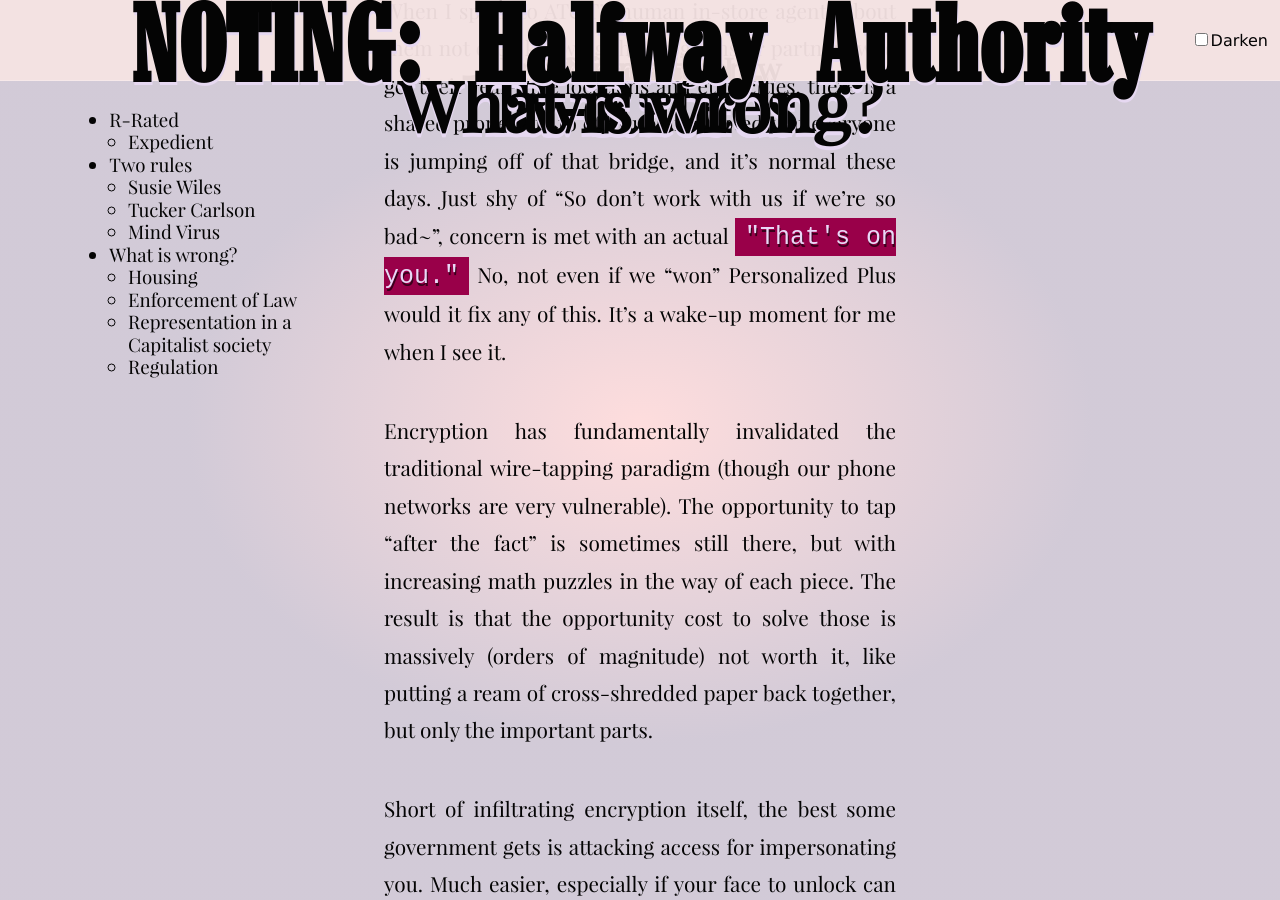
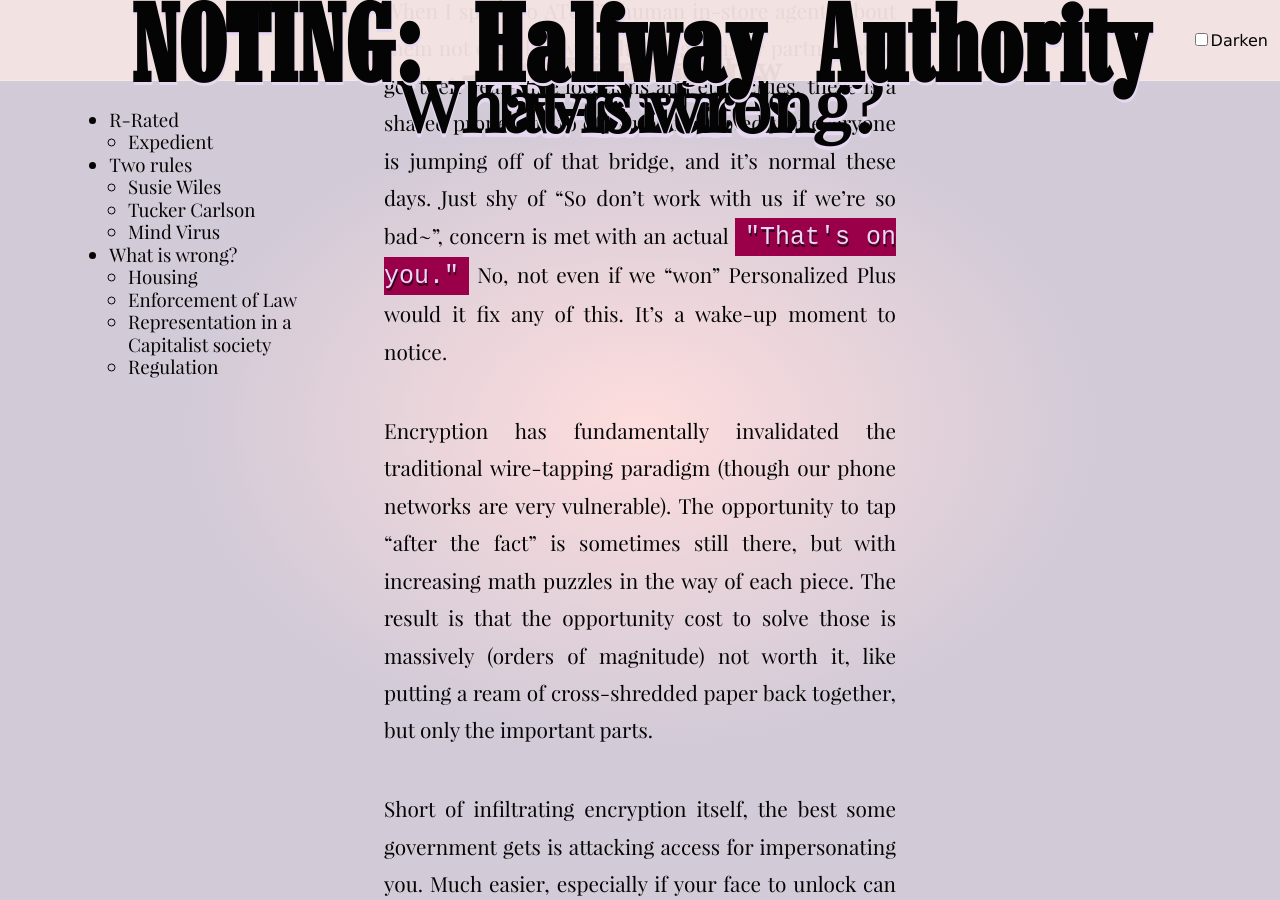
Before and after one commit to tiliv/antibody, a Jekyll site: the page built from docs/journal/autumn-Ryan-Halfway-Authority/index.md, in a window 1280 px wide and 900 px high, scrolled down 34225 px. Built offline with Jekyll 4.4.1, drawn with Linux system fonts in a browser that asks for light colours.

Commit message:
Edit without pronoun

```diff
--- a/docs/journal/autumn-Ryan-Halfway-Authority/index.md
+++ b/docs/journal/autumn-Ryan-Halfway-Authority/index.md
@@ -245,7 +245,7 @@ Cyber warfare takes place on a field you can't see, for reasons you can't know i
 
 Let's see some 90s-flavored Stranger Danger about who out there has your address and what they do with that. You could make multiple seasons of Mythbusters-focused content bent on showing what in fact they do. You could even watch the reruns just because they're on. They'd be Public Service Announcements worth repeating.
 
-When I speak to AT&T's human in-store agents about them not even knowing the programs or partners who get their real-time locations and ethnicities, there is a shared propensity to offer up unscripted that everyone is jumping off of that bridge, and it's normal these days. Just shy of "So don't work with us if we're so bad~", concern is met with an actual `"That's on you."` No, not even if we "won" Personalized Plus would it fix any of this. It's a wake-up moment for me when I see it.
+When I speak to AT&T's human in-store agents about them not even knowing the programs or partners who get their real-time locations and ethnicities, there is a shared propensity to offer up unscripted that everyone is jumping off of that bridge, and it's normal these days. Just shy of "So don't work with us if we're so bad~", concern is met with an actual `"That's on you."` No, not even if we "won" Personalized Plus would it fix any of this. It's a wake-up moment to notice.
 
 Encryption has fundamentally invalidated the traditional wire-tapping paradigm (though our phone networks are very vulnerable). The opportunity to tap "after the fact" is sometimes still there, but with increasing math puzzles in the way of each piece. The result is that the opportunity cost to solve those is massively (orders of magnitude) not worth it, like putting a ream of cross-shredded paper back together, but only the important parts.
 
```
